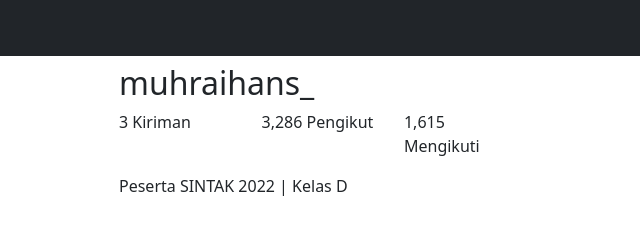
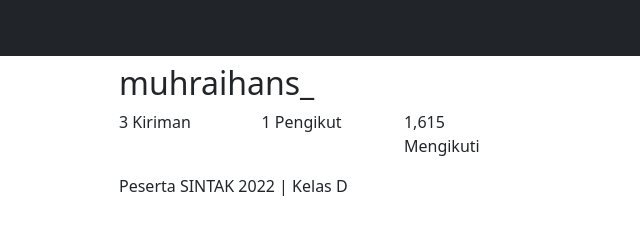
Before and after one commit to aahhimnrsu/webinstagram, a website: page index.html in a window 1280 px wide. Shown: the top 240 px of the page, 248-888 px from the left. Drawn offline with nearby package versions, Linux system fonts and the light colour scheme.

Commit message:
Mengubah Jumlah Pengikut Pengikut diubah menjadi 1

```diff
--- a/index.html
+++ b/index.html
@@ -61,7 +61,7 @@
               <p>3 Kiriman</p>
             </div>
             <div class="col-md-2">
-              <p>3,286 Pengikut</p>
+              <p>1 Pengikut</p>
             </div>
             <div class="col-md-2">
               <p>1,615 Mengikuti</p>
```
